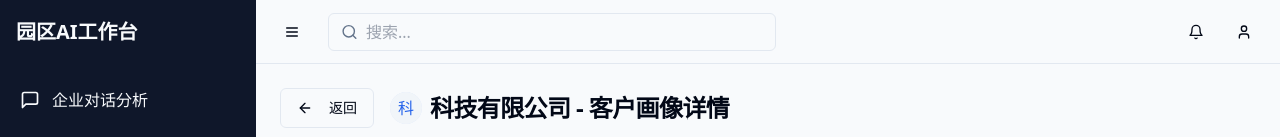
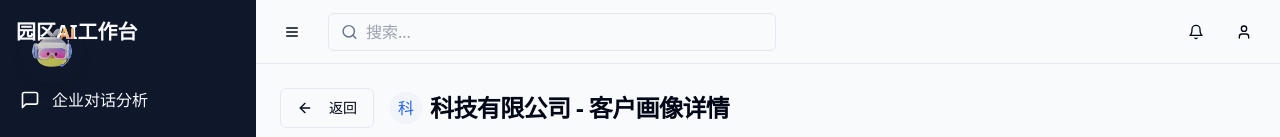
Before and after one commit to zeeklog/smart-park-workbench-42, a React (Vite) app: page /customer-profiles/1 in a window 1280 px wide. Shown: the top 137 px of the page. Built offline with nearby package versions, Linux system fonts and the light colour scheme.

Commit message:
Add floating AI assistant
Add a floating AI assistant component to the workspace, allowing drag-and-drop interaction and universal invocation across all interfaces.

```diff
--- /dev/null
+++ b/src/components/common/FloatingAssistant.tsx
@@ -0,0 +1,131 @@
+
+import React, { useState, useEffect, useRef } from 'react';
+import { Button } from '@/components/ui/button';
+import { Dialog, DialogContent, DialogHeader, DialogTitle } from '@/components/ui/dialog';
+
+interface Position {
+  x: number;
+  y: number;
+}
+
+const FloatingAssistant = () => {
+  const [position, setPosition] = useState<Position>({ x: 20, y: 20 });
+  const [isDragging, setIsDragging] = useState(false);
+  const [dragOffset, setDragOffset] = useState<Position>({ x: 0, y: 0 });
+  const [isDialogOpen, setIsDialogOpen] = useState(false);
+  const assistantRef = useRef<HTMLDivElement>(null);
+
+  // Handle mouse down event to start dragging
+  const handleMouseDown = (e: React.MouseEvent) => {
+    if (assistantRef.current) {
+      const rect = assistantRef.current.getBoundingClientRect();
+      setDragOffset({
+        x: e.clientX - rect.left,
+        y: e.clientY - rect.top,
+      });
+      setIsDragging(true);
+    }
+  };
+
+  // Handle mouse move event for dragging
+  const handleMouseMove = (e: MouseEvent) => {
+    if (isDragging) {
+      // Calculate new position based on mouse position and drag offset
+      const newX = e.clientX - dragOffset.x;
+      const newY = e.clientY - dragOffset.y;
+
+      // Set boundaries to prevent dragging off-screen
+      const maxX = window.innerWidth - 80; // 80px is approximately the width of the assistant
+      const maxY = window.innerHeight - 80; // 80px is approximately the height of the assistant
+
+      setPosition({
+        x: Math.max(0, Math.min(newX, maxX)),
+        y: Math.max(0, Math.min(newY, maxY)),
+      });
+    }
+  };
+
+  // Handle mouse up event to stop dragging
+  const handleMouseUp = () => {
+    setIsDragging(false);
+  };
+
+  // Add and remove event listeners for dragging
+  useEffect(() => {
+    if (isDragging) {
+      window.addEventListener('mousemove', handleMouseMove);
+      window.addEventListener('mouseup', handleMouseUp);
+    }
+
+    return () => {
+      window.removeEventListener('mousemove', handleMouseMove);
+      window.removeEventListener('mouseup', handleMouseUp);
+    };
+  }, [isDragging]);
+
+  return (
+    <>
+      <div
+        ref={assistantRef}
+        className={`fixed z-50 w-16 h-16 cursor-grab ${isDragging ? 'cursor-grabbing' : ''}`}
+        style={{
+          left: `${position.x}px`,
+          top: `${position.y}px`,
+          transition: isDragging ? 'none' : 'all 0.1s ease',
+        }}
+        onMouseDown={handleMouseDown}
+        onClick={() => !isDragging && setIsDialogOpen(true)}
+      >
+        <div className="relative w-full h-full group">
+          <img
+            src="/lovable-uploads/e84fc324-f7a7-47db-85cb-9000cfee2ed3.png"
+            alt="AI 助手"
+            className="w-16 h-16 rounded-full animate-pulse-subtle shadow-lg hover:scale-110 transition-transform duration-200"
+          />
+          <div className="absolute -top-2 -right-2 bg-blue-500 text-white text-xs rounded-full w-5 h-5 flex items-center justify-center transform scale-0 group-hover:scale-100 transition-transform duration-200">
+            AI
+          </div>
+        </div>
+      </div>
+
+      <Dialog open={isDialogOpen} onOpenChange={setIsDialogOpen}>
+        <DialogContent className="sm:max-w-md">
+          <DialogHeader>
+            <DialogTitle>AI 助手</DialogTitle>
+          </DialogHeader>
+          <div className="space-y-4">
+            <p className="text-sm text-muted-foreground">
+              您好，我是园区AI助手，有什么可以帮助您的吗？
+            </p>
+            <div className="bg-muted/50 p-4 rounded-md">
+              <ul className="space-y-2 text-sm">
+                <li className="flex items-center gap-2">
+                  <span className="bg-primary/20 text-primary text-xs rounded-full px-2 py-0.5">提示</span>
+                  <span>帮我分析最近的客户投诉</span>
+                </li>
+                <li className="flex items-center gap-2">
+                  <span className="bg-primary/20 text-primary text-xs rounded-full px-2 py-0.5">提示</span>
+                  <span>生成下周拜访客户的谈话要点</span>
+                </li>
+                <li className="flex items-center gap-2">
+                  <span className="bg-primary/20 text-primary text-xs rounded-full px-2 py-0.5">提示</span>
+                  <span>推荐今天需要重点关注的客户</span>
+                </li>
+              </ul>
+            </div>
+            <div className="flex items-center gap-2 bg-background border rounded-md p-2">
+              <input
+                type="text"
+                className="flex-1 bg-transparent outline-none text-sm"
+                placeholder="请输入您的问题..."
+              />
+              <Button size="sm">发送</Button>
+            </div>
+          </div>
+        </DialogContent>
+      </Dialog>
+    </>
+  );
+};
+
+export default FloatingAssistant;
--- a/src/components/layout/MainLayout.tsx
+++ b/src/components/layout/MainLayout.tsx
@@ -2,6 +2,7 @@
 import React, { useState } from 'react';
 import Sidebar from './Sidebar';
 import TopBar from './TopBar';
+import FloatingAssistant from '../common/FloatingAssistant';
 
 interface MainLayoutProps {
   children: React.ReactNode;
@@ -23,6 +24,7 @@ const MainLayout: React.FC<MainLayoutProps> = ({ children }) => {
           {children}
         </main>
       </div>
+      <FloatingAssistant />
     </div>
   );
 };
```
Also changed, not shown: public/lovable-uploads/e84fc324-f7a7-47db-85cb-9000cfee2ed3.png (added).
